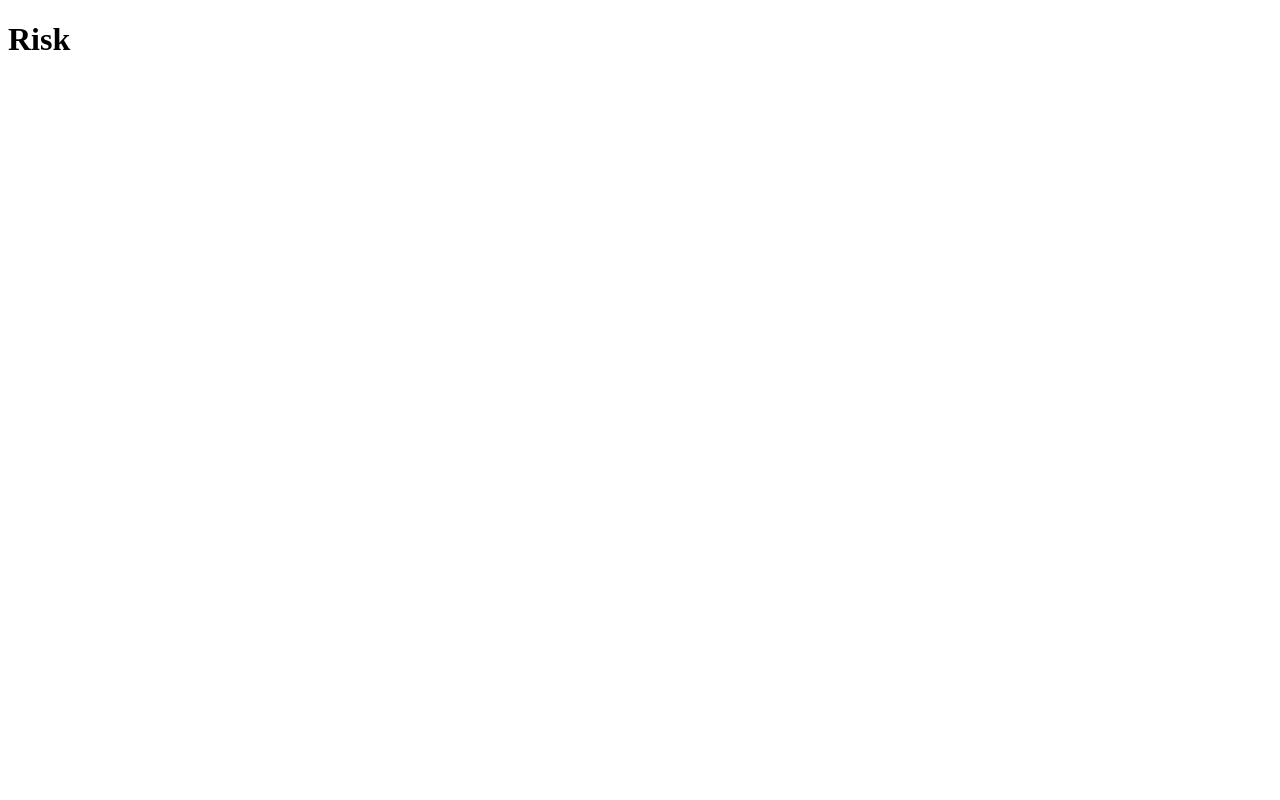
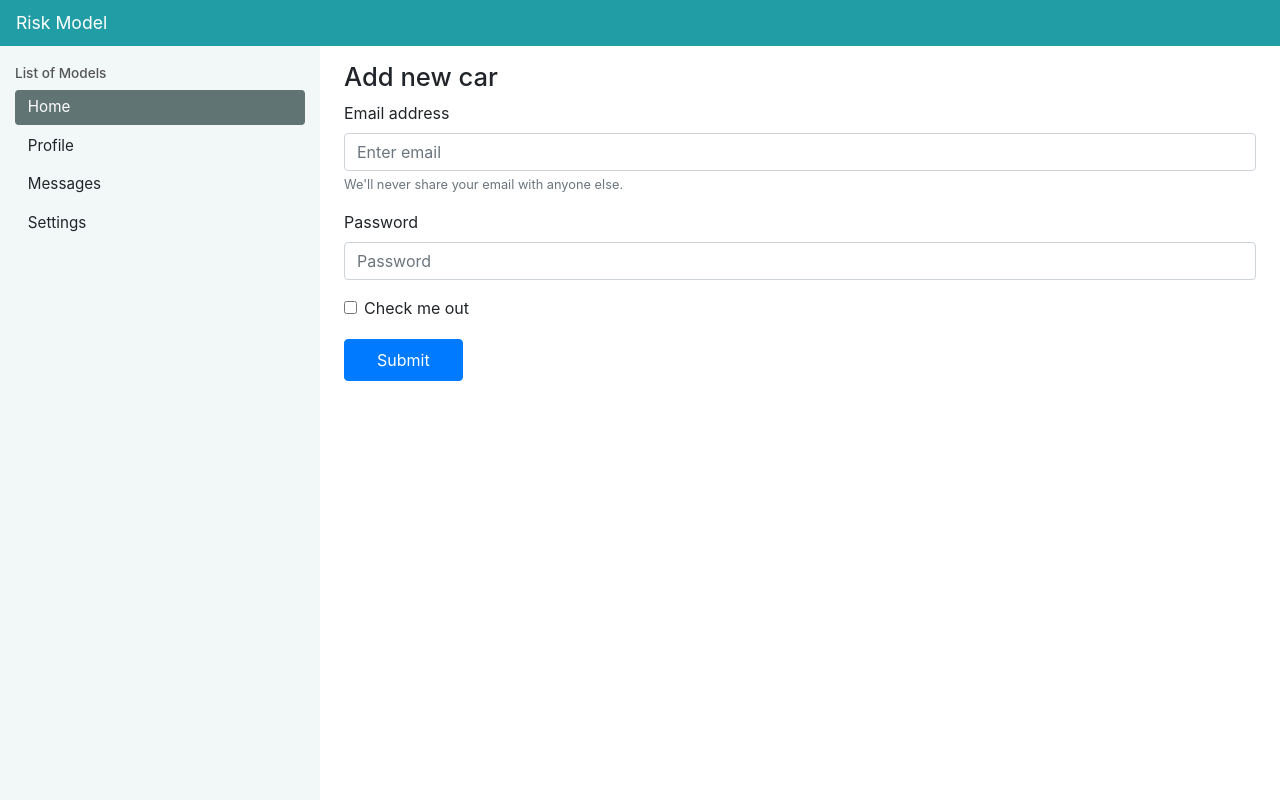
Before and after one commit to panuta/risk_model, a Django app: page / in a window 1280 px wide. Before the commit the page is almost empty. Run offline with Django 3.2, Linux system fonts and the light colour scheme; style sheets or scripts are compiled from the project's sources; some libraries are stand-ins or nearby versions.

Commit message:
Add html template for client app

```diff
--- a/app/risk/templates/risk/home.html
+++ b/app/risk/templates/risk/home.html
@@ -1,6 +1,24 @@
 {% extends 'base.html' %}
 
 {% block body_content %}
-  <h1>Risk</h1>
+  <h1>Add new car</h1>
+  <form>
+    <div class="form-group">
+      <label for="exampleInputEmail1">Email address</label>
+      <input type="email" class="form-control" id="exampleInputEmail1" aria-describedby="emailHelp" placeholder="Enter email">
+      <small id="emailHelp" class="form-text text-muted">We'll never share your email with anyone else.</small>
+    </div>
+    <div class="form-group">
+      <label for="exampleInputPassword1">Password</label>
+      <input type="password" class="form-control" id="exampleInputPassword1" placeholder="Password">
+    </div>
+    <div class="form-check">
+      <input type="checkbox" class="form-check-input" id="exampleCheck1">
+      <label class="form-check-label" for="exampleCheck1">Check me out</label>
+    </div>
 
+    <div class="form-buttons">
+      <button type="submit" class="btn btn-primary">Submit</button>
+    </div>
+  </form>
 {% endblock %}
--- /dev/null
+++ b/app/static/scss/_form.scss
@@ -0,0 +1,15 @@
+form {
+
+  .form-buttons {
+    margin-top: 1.2rem;
+
+    .btn {
+      padding: .5rem 2rem;
+    }
+
+    .btn-primary {
+
+    }
+  }
+
+}
--- /dev/null
+++ b/app/static/scss/styles.scss
@@ -0,0 +1,48 @@
+html, body {
+  background-color: #fff;
+}
+
+@import "form";
+
+.navbar {
+  background-color: #219da6;
+  height: 46px;
+
+  .navbar-brand {
+    font-size: 1.1rem;
+  }
+}
+
+.sidebar {
+  background-color: #f2f7f8;
+  height: calc(100vh - 46px);
+  padding-top: 1.2rem;
+
+  h3 {
+    color: #555;
+    font-size: .85rem;
+  }
+
+  .nav-link {
+    border-radius: 4px;
+    cursor: pointer;
+    font-size: .95rem;
+    margin-bottom: .2rem;
+    padding: .4rem .8rem;
+
+    &:hover {
+      background-color: #ccd5d5;
+    }
+
+    &.active {
+      background-color: #617474;
+      color: #fff !important;
+    }
+  }
+}
+
+main {
+  h1 {
+    font-size: 1.6rem;
+  }
+}
--- a/app/templates/base.html
+++ b/app/templates/base.html
@@ -1,4 +1,4 @@
-{% load static %}
+{% load static sass_tags %}
 <!DOCTYPE html>
 <html lang="">
 <head>
@@ -7,9 +7,38 @@
   <title>{% block title %}Risk Model{% endblock title %}</title>
   <meta name="viewport" content="width=device-width, initial-scale=1.0">
   <meta name="description" content="">
+
+  <link rel="stylesheet" href="https://maxcdn.bootstrapcdn.com/bootstrap/4.0.0/css/bootstrap.min.css" integrity="sha384-Gn5384xqQ1aoWXA+058RXPxPg6fy4IWvTNh0E263XmFcJlSAwiGgFAW/dAiS6JXm" crossorigin="anonymous">
+
+  <link href="{% sass_src 'scss/styles.scss' %}" rel="stylesheet" type="text/css" />
+
 </head>
 
 <body>
-  {% block body_content %}{% endblock %}
+  <nav class="navbar navbar-expand-md navbar-dark">
+    <a class="navbar-brand" href="#">Risk Model</a>
+
+
+
+  </nav>
+
+  <div class="container-fluid">
+    <div class="row">
+      <nav class="col-md-3 d-none d-md-block sidebar">
+        <h3>List of Models</h3>
+        <div class="nav flex-column nav-pills" role="tablist" aria-orientation="vertical">
+          <a class="nav-link active" role="tab">Home</a>
+          <a class="nav-link" role="tab">Profile</a>
+          <a class="nav-link" role="tab">Messages</a>
+          <a class="nav-link" role="tab">Settings</a>
+        </div>
+
+
+      </nav>
+      <main role="main" class="col-md-9 ml-sm-auto pt-3 px-4">
+        {% block body_content %}{% endblock %}
+      </main>
+    </div>
+  </div>
 </body>
 </html>
--- a/config/settings/base.py
+++ b/config/settings/base.py
@@ -175,3 +175,9 @@ ADMIN_URL = 'admin/'
 # Django Sequences
 # ----------------------------------------------------------------------------
 INSTALLED_APPS += ('sequences.apps.SequencesConfig', )
+
+
+# Django Sass Processor
+# ----------------------------------------------------------------------------
+INSTALLED_APPS += ('sass_processor', )
+STATICFILES_FINDERS += ('sass_processor.finders.CssFinder', )
--- a/requirements/_base.txt
+++ b/requirements/_base.txt
@@ -5,3 +5,7 @@ python-dateutil==2.6.1
 
 django-sequences==2.2
 django-extensions==1.9.9
+
+libsass==0.13.7
+django-compressor==2.2
+django-sass-processor==0.5.8
```
